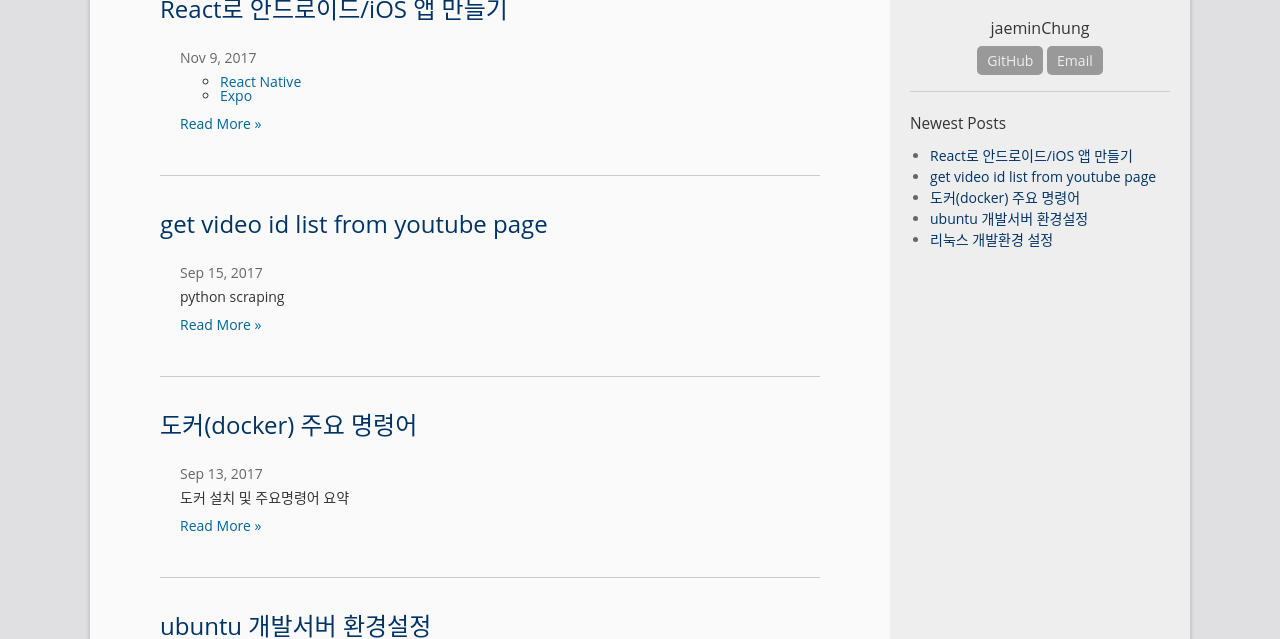
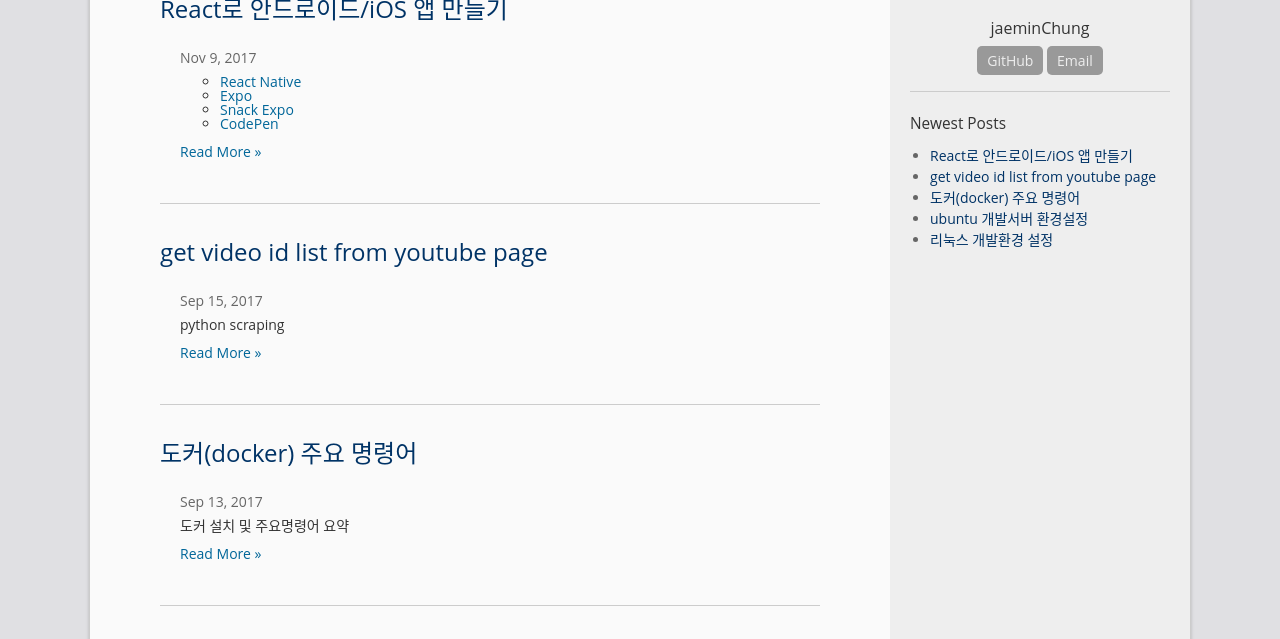
Before and after one commit to jaeminChung/jaeminChung.github.io, a Jekyll site: the page built from index.html, in a window 1280 px wide and 900 px high, cut to the strip 261-900 px from the top of the window. Built offline with Jekyll 4.4.1, drawn with Linux system fonts in a browser that asks for light colours; the list of posts is cut into pages by our own code.

Commit message:
add link

```diff
--- a/_posts/2017-11-09-build-app-with-react.markdown
+++ b/_posts/2017-11-09-build-app-with-react.markdown
@@ -8,3 +8,5 @@ permalink: /archivers/react
 
 * [React Native](https://facebook.github.io/react-native/)
 * [Expo](http://expo.io/)
+* [Snack Expo](https://snack.expo.io/)
+* [CodePen](https://codepen.io/)
```
